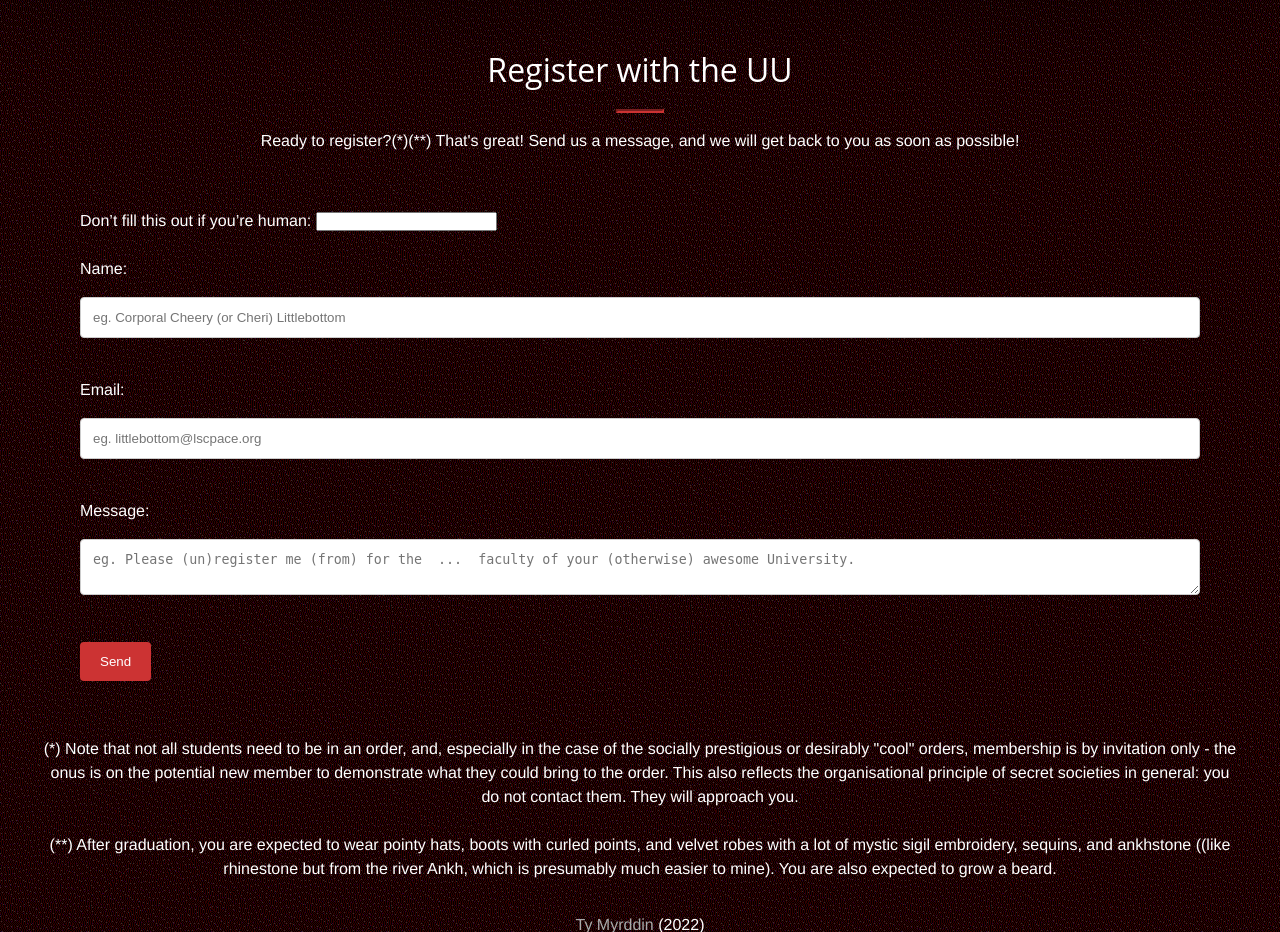
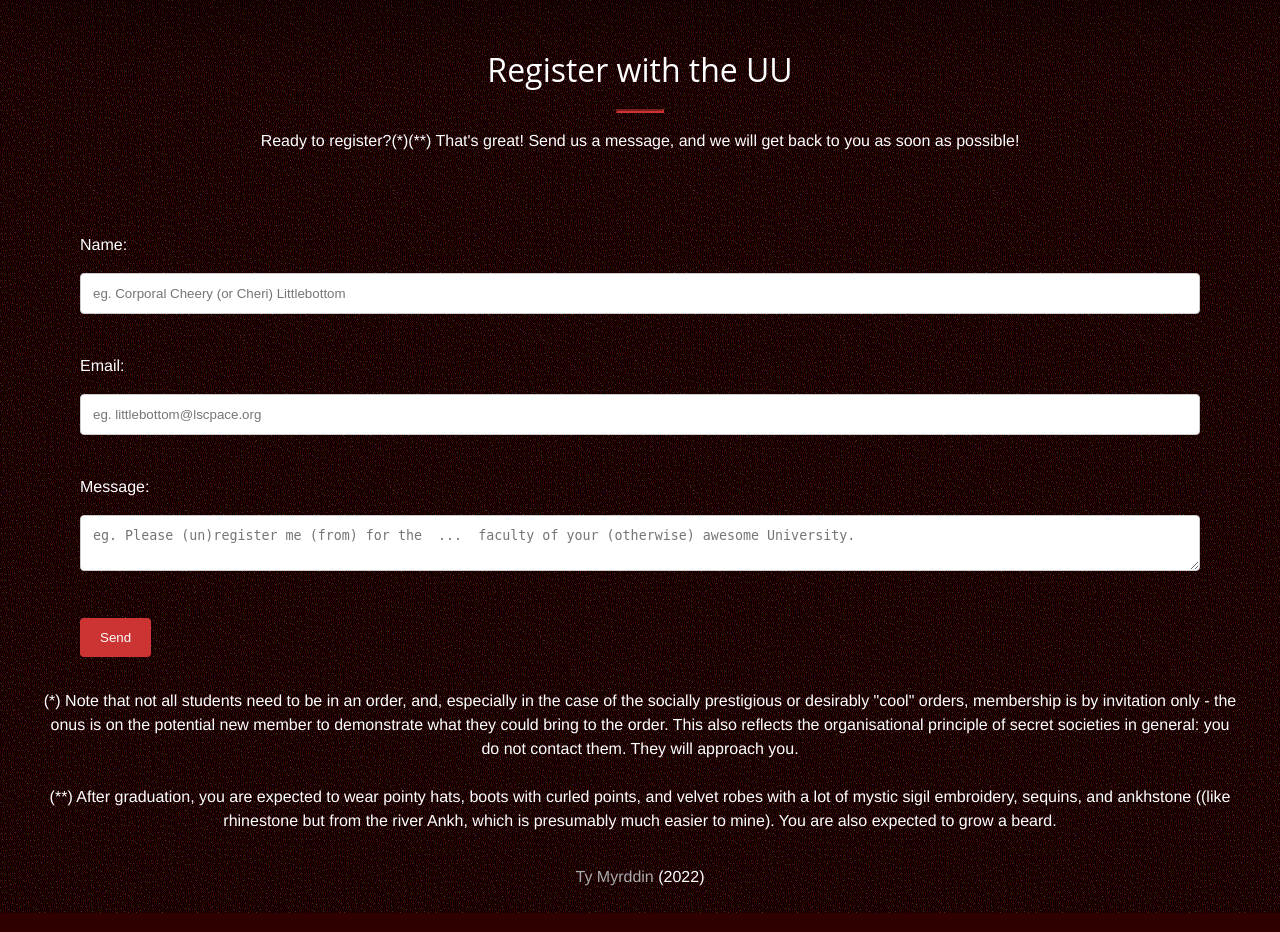
Before and after one commit to tymyrddin/flask-uu, a Flask app: template project/blog/templates/blog/registration.html in a window 1280 px wide. Shown: the part 54-986 px from the top of the page. Run offline with Flask 2, Linux system fonts and the light colour scheme; the template is opened without the code that fills it, so the values that code supplies are empty.

Commit message:
Added honeypot to form

```diff
--- a/project/blog/templates/blog/registration.html
+++ b/project/blog/templates/blog/registration.html
@@ -13,9 +13,15 @@
         <p>Ready to register?(*)(**) That's great! Send us a message, and we will get back to you as soon as possible!</p>
     </div>
 
+    <style>
+        .honey {
+            opacity: 0;
+        }
+    </style>
+
     <div class="page__article form">
         <form name="contact" method="POST"  netlify-honeypot="bot-field" data-netlify="true">
-            <p class="hidden">
+            <p class="honey">
                 <label>
                   Don’t fill this out if you’re human: <input name="bot-field" />
                 </label>
--- a/project/build/static/css/page_style.css
+++ b/project/build/static/css/page_style.css
@@ -188,6 +188,6 @@ input[type=submit]:hover {
 }
 
 .form {
-  margin: 2.5rem;
+  margin: 0 2.5rem 0 2.5rem;
   text-align: left;
 }
--- a/project/static/css/page_style.css
+++ b/project/static/css/page_style.css
@@ -188,6 +188,6 @@ input[type=submit]:hover {
 }
 
 .form {
-  margin: 2.5rem;
+  margin: 0 2.5rem 0 2.5rem;
   text-align: left;
 }
```
Also changed, not shown: project/build/registration/index.html (+7 -1 lines), project/build/static/css/blogpost_style.css (line endings or trailing spaces), project/static/css/blogpost_style.css (line endings or trailing spaces).
